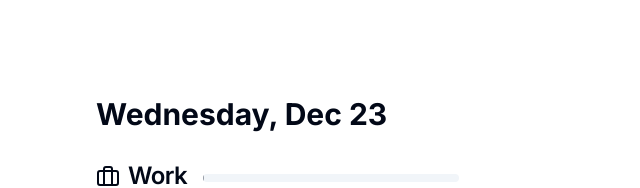
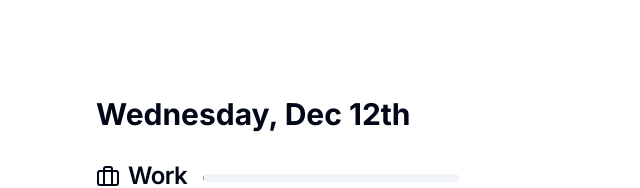
Before and after one commit to jlgrimes/suika, a Next.js app: page / in a window 1280 px wide. Shown: the top 188 px of the page, without its empty margins (0-640 px from the left). Built offline with nearby package versions, Linux system fonts and the light colour scheme.

Commit message:
added dynamic date

```diff
--- a/app/page.tsx
+++ b/app/page.tsx
@@ -1,11 +1,12 @@
 'use client';
 
 import { TopicCard } from "@/components/topic-card";
+import { format } from "date-fns";
 
 export default function Home() {
   return (
     <main className="flex flex-col p-24">
-      <h1 className="text-3xl font-bold mb-8">Wednesday, Dec 23</h1>
+      <h1 className="text-3xl font-bold mb-8">{format(new Date(), 'EEEE, LLL Mo')}</h1>
       <div className="flex flex-col gap-4">
         <TopicCard />
       </div>
--- a/package.json
+++ b/package.json
@@ -15,6 +15,7 @@
     "@radix-ui/react-progress": "^1.0.3",
     "class-variance-authority": "^0.7.0",
     "clsx": "^2.0.0",
+    "date-fns": "^2.30.0",
     "lucide-react": "^0.295.0",
     "next": "14.0.4",
     "react": "^18",
--- a/tsconfig.json
+++ b/tsconfig.json
@@ -23,5 +23,7 @@
     }
   },
   "include": ["next-env.d.ts", "**/*.ts", "**/*.tsx", ".next/types/**/*.ts"],
-  "exclude": ["node_modules"]
+  "exclude": ["node_modules"],
+  "esModuleInterop": true,
+  "allowSyntheticDefaultImports": true,
 }
```
Also changed, not shown: 1 other file (tests, documents, lock files or other folders).
